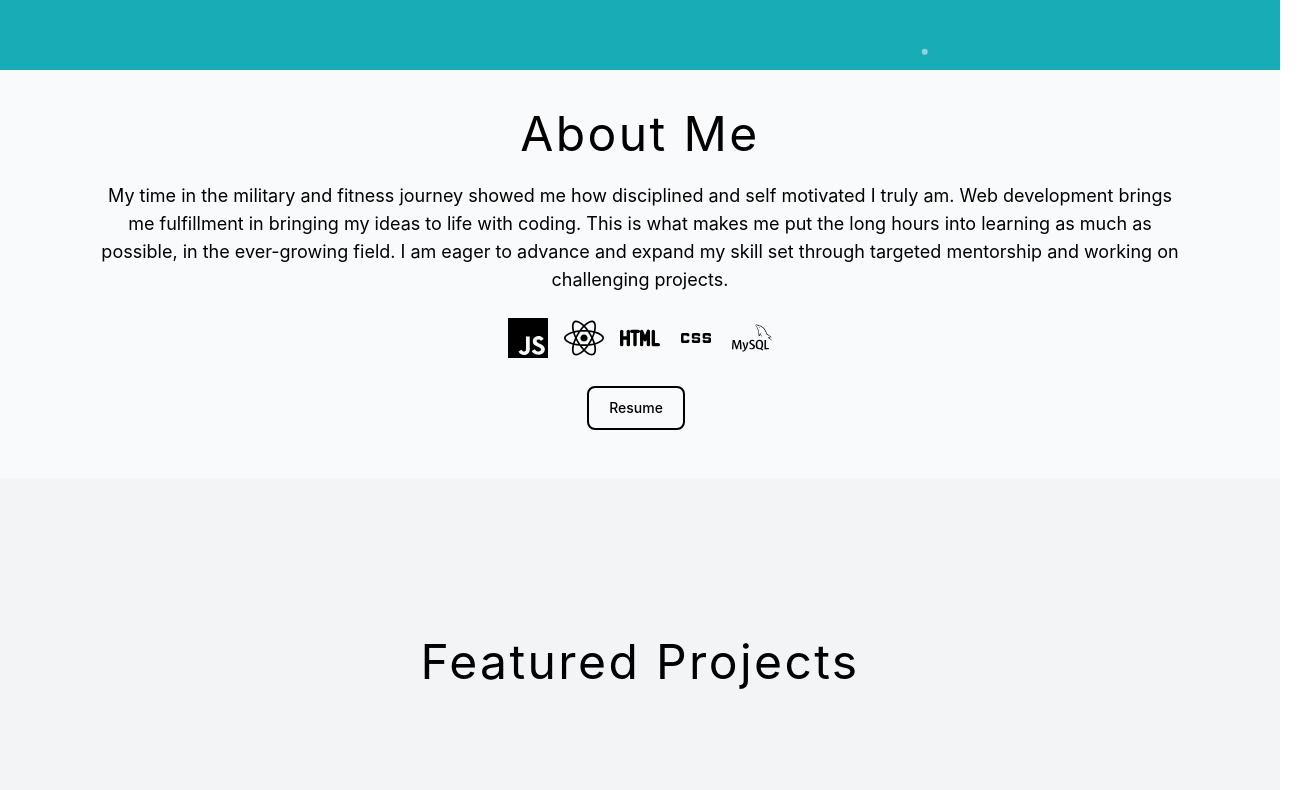
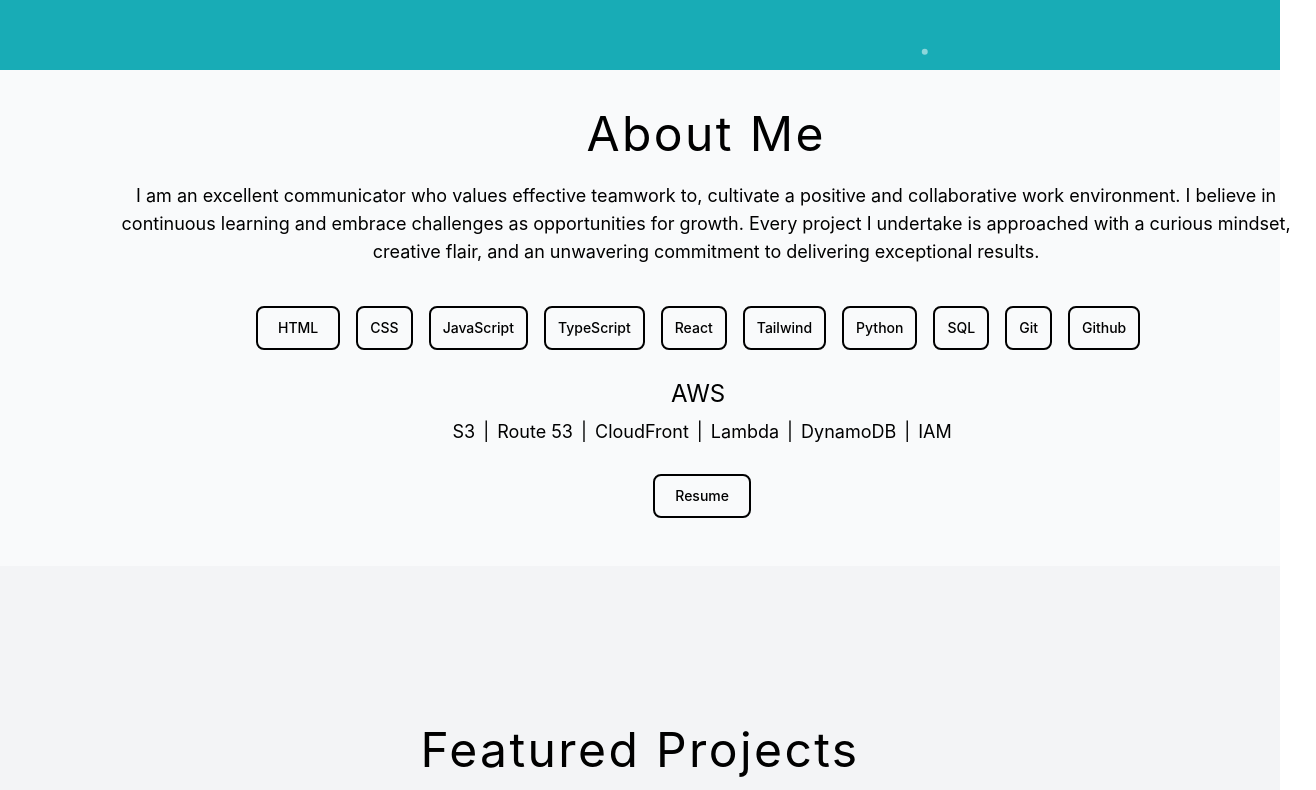
Before and after one commit to Mgaynor2022/Portfolio, a React (Vite) app: page / in a window 1280 px wide. Shown: the part 730-1520 px from the top of the page, 1316 px wide, since content can reach past the window. Built offline with nearby package versions, Linux system fonts and the light colour scheme; grey boxes are pictures that could not be loaded.

Commit message:
Updating About Me Section

```diff
--- a/package.json
+++ b/package.json
@@ -6,6 +6,7 @@
   "scripts": {
     "dev": "vite",
     "build": "vite build",
+    "sync": "aws s3 sync ./dist s3://michael-gaynor-aws-resume/",
     "preview": "vite preview",
     "predeploy": "npm run build",
     "deploy": "gh-pages -d dist"
--- a/src/App.css
+++ b/src/App.css
@@ -12,7 +12,6 @@ body {
 
 #navbar-active{
   background-color: rgb(243 244 246);
-
 
 }
 #mobile-active{
--- a/src/components/About.jsx
+++ b/src/components/About.jsx
@@ -1,35 +1,88 @@
-import {SiJavascript} from 'react-icons/si'
-import {TbHtml} from 'react-icons/tb'
-import {MdCss} from 'react-icons/md'
-import {SiMysql} from 'react-icons/si'
-import { FaReact } from 'react-icons/fa'
-
 
 
 export default function About(){
 
     return (
-        <div id='about'className="flex bg-gray-50 items-center  lg:px-24 p-10 ">
-				<div id='aboutMe' className=" flex flex-col items-center">
-					<h1 className="text-5xl text-center mb-6 tracking-wider">About Me</h1>
-					<p id='aboutMe-text' className=" font-normal text-lg text-center mb-6 ">My time in the military and fitness journey showed
-						me how disciplined and self motivated I truly am. Web development brings me fulfillment
-						 in bringing my ideas to life with coding. This is what makes me put the long hours into learning
-						  as much as possible, in the ever-growing field. I am eager to advance and expand my skill set through
-						   targeted mentorship and working on challenging projects.</p>
-					<div id='icons' className='flex justify-center px-40' >
-						<SiJavascript className='mr-4' size='2.5em' />
-						<FaReact className='mr-4' size='2.5em' />
-						<TbHtml className='mr-4' size='2.5em'/>
-						<MdCss className='mr-4' size='2.5em'/>
-						<SiMysql size='2.5em'/>
-					</div>
-					<a href='https://docs.google.com/document/d/1huQQ0CeLkIBLc7HfL_KeCxpDcLv16NPbJs9Kisd35PI/edit' target="_blank" rel="noopener noreferrer">
-						<button type="button" class="mt-7 text-black border-2 border-black  hover:bg-gray-200 focus:outline-none focus:ring-4 focus:ring-gray-300 font-medium rounded-lg text-sm px-5 py-2.5 mr-2 mb-2">Resume</button>
-					</a>
+      <div id="about" className="flex bg-gray-50 items-center lg:px-24 p-10 ">
+        <div id="aboutMe" className=" flex flex-col items-center">
+          <h1 className="text-5xl text-center mb-6 tracking-wider">About Me</h1>
+          <div className="w-full">
+            <p
+              id="aboutMe-text"
+              className=" font-normal text-lg text-center mb-10  "
+            >
+              I am an excellent communicator who values effective teamwork to,
+              cultivate a positive and collaborative work environment. I believe
+              in continuous learning and embrace challenges as opportunities for
+              growth. Every project I undertake is approached with a curious
+              mindset, creative flair, and an unwavering commitment to
+              delivering exceptional results.
+            </p>
+          </div>
 
-				</div>
+          {/* <h1 className="text-2xl text-center mb-6 tracking-wider">Skills</h1> */}
+          <div
+            id="icons"
+            className="flex justify-center px-40 font-normal text-lg  "
+          >
+            <p className="mr-4 text-black border-2 border-black  hover:bg-gray-200 focus:outline-none focus:ring-4 focus:ring-gray-300 font-medium rounded-lg text-sm px-5 py-2.5 mb-2">
+              HTML
+            </p>
 
-			</div>
-    )
+            <p className="mr-4 border-black border-2 hover:bg-gray-200 focus:outline-none focus:ring-4 focus:ring-gray-300 font-medium rounded-lg text-sm px-3 py-2.5 mb-2">
+              CSS
+            </p>
+            <p className="mr-4 border-black border-2 hover:bg-gray-200 focus:outline-none focus:ring-4 focus:ring-gray-300 font-medium rounded-lg text-sm px-3 py-2.5 mb-2">
+              JavaScript
+            </p>
+            <p className="mr-4 border-black border-2 hover:bg-gray-200 focus:outline-none focus:ring-4 focus:ring-gray-300 font-medium rounded-lg text-sm px-3 py-2.5 mb-2">
+              TypeScript
+            </p>
+            <p className="mr-4 border-black border-2 hover:bg-gray-200 focus:outline-none focus:ring-4 focus:ring-gray-300 font-medium rounded-lg text-sm px-3 py-2.5 mb-2">
+              React
+            </p>
+            <p className="mr-4 border-black border-2 hover:bg-gray-200 focus:outline-none focus:ring-4 focus:ring-gray-300 font-medium rounded-lg text-sm px-3 py-2.5 mb-2">
+              Tailwind{" "}
+            </p>
+            <p className="mr-4 border-black border-2 hover:bg-gray-200 focus:outline-none focus:ring-4 focus:ring-gray-300 font-medium rounded-lg text-sm px-3 py-2.5 mb-2">
+              Python
+            </p>
+            <p className="mr-4 border-black border-2 hover:bg-gray-200 focus:outline-none focus:ring-4 focus:ring-gray-300 font-medium rounded-lg text-sm px-3 py-2.5 mb-2">
+              SQL
+            </p>
+            <p className="mr-4 border-black border-2 hover:bg-gray-200 focus:outline-none focus:ring-4 focus:ring-gray-300 font-medium rounded-lg text-sm px-3 py-2.5 mb-2">
+              Git
+            </p>
+            <p className="mr-4 border-black border-2 hover:bg-gray-200 focus:outline-none focus:ring-4 focus:ring-gray-300 font-medium rounded-lg text-sm px-3 py-2.5 mb-2">
+              Github
+            </p>
+          </div>
+          <p className="font-normal text-2xl mr-4 mt-5 mb-2">AWS</p>
+          <div className="flex justify-center px-40 font-normal text-lg">
+            <p className="mr-2">S3</p>
+            <p className="mr-2">|</p>
+            <p className="mr-2">Route 53</p>
+            <p className="mr-2">|</p>
+            <p className="mr-2">CloudFront</p>
+            <p className="mr-2">|</p>
+            <p className="mr-2">Lambda</p> <p className="mr-2">|</p>
+            <p className="mr-2">DynamoDB</p> <p className="mr-2">|</p>
+            <p className="mr-2">IAM</p>
+          </div>
+
+          <a
+            href="https://docs.google.com/document/d/1huQQ0CeLkIBLc7HfL_KeCxpDcLv16NPbJs9Kisd35PI/edit"
+            target="_blank"
+            rel="noopener noreferrer"
+          >
+            <button
+              type="button"
+              className="mt-7 text-black border-2 border-black  hover:bg-gray-200 focus:outline-none focus:ring-4 focus:ring-gray-300 font-medium rounded-lg text-sm px-5 py-2.5 mr-2 mb-2"
+            >
+              Resume
+            </button>
+          </a>
+        </div>
+      </div>
+    );
 }
--- /dev/null
+++ b/src/components/Certifications.jsx
@@ -0,0 +1,19 @@
+import React from "react";
+
+
+export default function Certifications(){
+
+    return (
+        <div>
+            <p className="font-normal text-lg mr-4 mt-5 mb-2">AWS</p>
+        <div className="flex justify-center px-40 font-normal text-lg">
+            <p className="mr-2">S3</p><p className='mr-2'>|</p>
+            <p className="mr-2">Route 53</p><p className='mr-2'>|</p>
+            <p className="mr-2">CloudFront</p><p className='mr-2'>|</p>
+            <p className="mr-2">Lambda</p> <p className='mr-2'>|</p>
+            <p className="mr-2">DynamoDB</p> <p className='mr-2'>|</p>
+            <p className="mr-2">IAM</p>
+        </div>
+        </div>
+    )
+}
```
